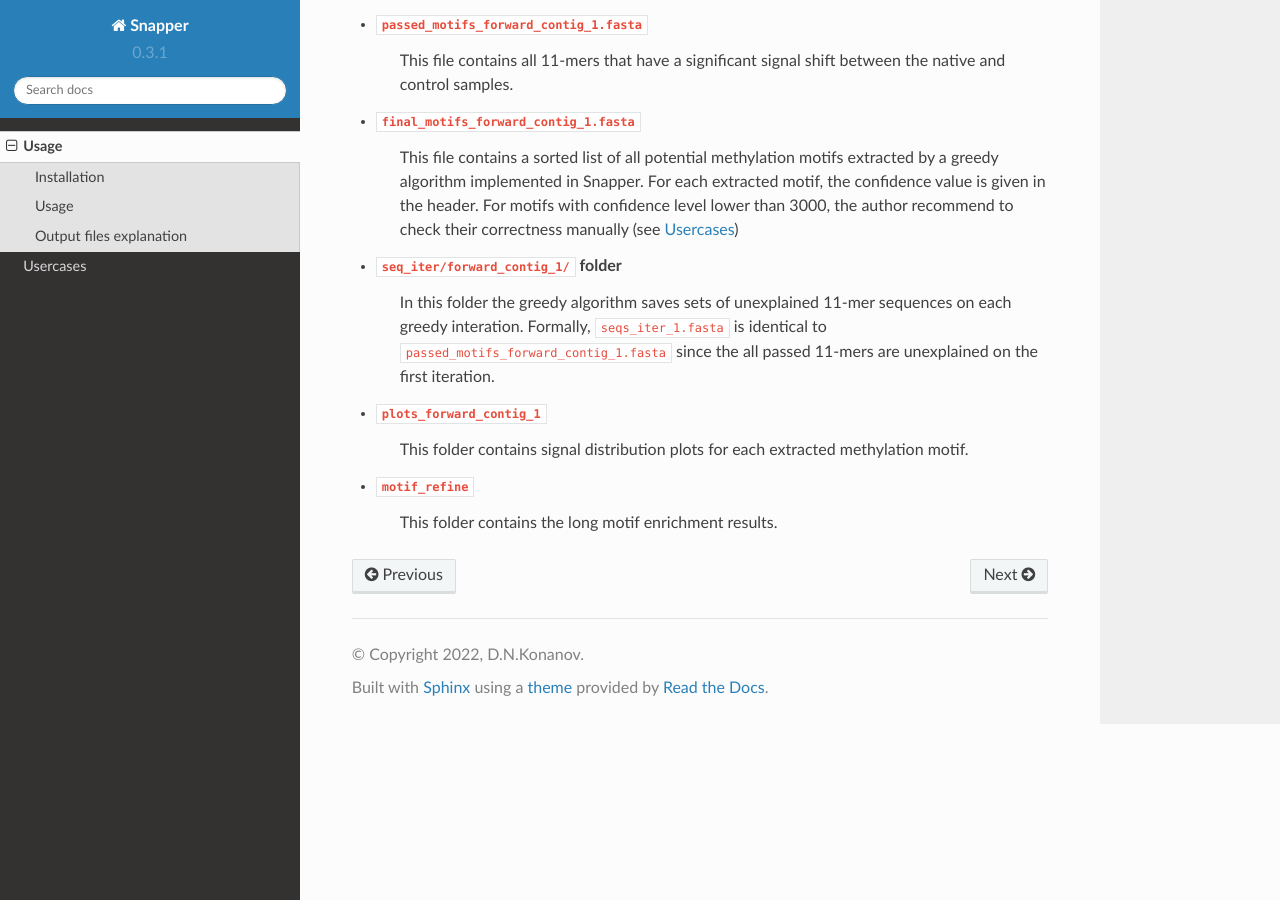
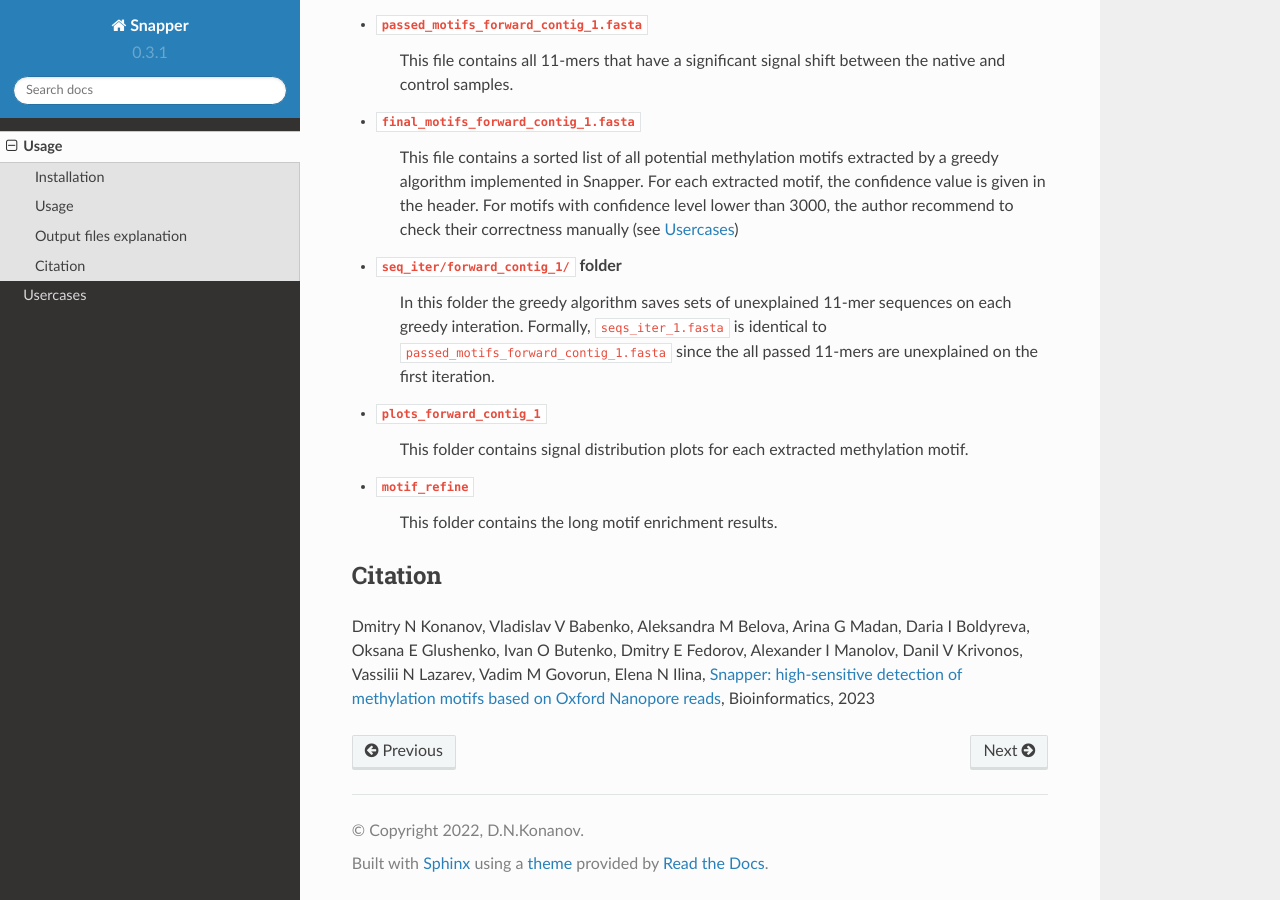
Before and after one commit to DNKonanov/snapper-man-test, a Sphinx documentation site: the page built from docs/source/usage.rst, in a window 1280 px wide and 900 px high, scrolled down 2276 px. Built offline with Sphinx 7.4.7 and the Read the Docs theme 2.0.0, drawn with Linux system fonts in a browser that asks for light colours.

Commit message:
add citation

```diff
--- a/docs/source/usage.rst
+++ b/docs/source/usage.rst
@@ -86,3 +86,9 @@ Let's consider forward strand of ``contig_1`` contig. The following files are ge
    This folder contains signal distribution plots for each extracted methylation motif.
 * ``motif_refine``
    This folder contains the long motif enrichment results.
+
+Citation
+--------
+
+Dmitry N Konanov, Vladislav V Babenko, Aleksandra M Belova, Arina G Madan, Daria I Boldyreva, Oksana E Glushenko, Ivan O Butenko, Dmitry E Fedorov, Alexander I Manolov, Danil V Krivonos,
+Vassilii N Lazarev, Vadim M Govorun, Elena N Ilina, `Snapper: high-sensitive detection of methylation motifs based on Oxford Nanopore reads <https://academic.oup.com/bioinformatics/advance-article/doi/10.1093/bioinformatics/btad702/7429397>`_, Bioinformatics, 2023
--- a/docs/source/usercases.rst
+++ b/docs/source/usercases.rst
@@ -171,7 +171,7 @@ Let's consider `Neisseria gonorrhoeae <https://trace.ncbi.nlm.nih.gov/Traces/ind
 
 During the analysis, Snapper identified NGCAN and NGGTGAN motifs as probably incomplete. In such cases, the algorithm tries to consider these motifs
 as TRD1 binding sites and performs an additional local motif enrichment in order to find potential TRD2 sequence. The results are written to ``motif_refine`` folder,
-where ``long_contexts.fasta`` file contains all genome contexts that seems to bring modification and contain the considered motif, and ``long_motif_variants.tsv`` file
+where ``long_contexts.fasta`` file contains all genome contexts that seem to bring modification and contain the considered motif, and ``long_motif_variants.tsv`` file
 contains the most over-represented long motif variants.
 
 Let's observe these results for NGCAN::
@@ -197,7 +197,7 @@ Let's observe these results for NGCAN::
     GCANNNNNNNNTGCNNT	100837.39703402991
     GCANNNNNNNNTGNC	100265.40043701489
 
-Again, here we have a number of variants and corresponding confidence levels (which are formally just chi-square statistics values). The GCANNNNNCNNTGC variant has the
+Again, here we have a number of variants and corresponding confidence levels (which are formally just chi-square statistics values). The GCANNNNNNNNTGC variant has the
 highest confidence level, but a more important thing that all other variants are quite close to it and generally describe the same pattern with some small deviations.
 So, the top variant being a consensus of this motif list is an actual long methylation site in *N. gonorrhoeae*.
 
@@ -280,7 +280,7 @@ Here, NCCTCCN, NGGNCCN, NGATCN, NCGCGN, RAACTCN, NCTACTN, NTGGCCAN, NCAGAAAN, NC
 a lot of sequences with confidence level lower than 500. If we consider graphical outputs for most these motifs we will not see a significant signal shifts but there is one more thing that helps to
 ensure that they are not actual motifs. According to REBASE, short methylation motifs 1) do not contain individual non-degenerate bases surrounded by 'N' and 2) should contain at least 4 non-'N' bases.
 Motifs NANGGTN, NCNGGTTN, NGGNCN, NCNTCN, NGANTN, NTNTCN do not satisfy the first rule, while NATAN do not satify the second rule so all these motifs should be removed. NGGATC is an occasionally
-appered submotif for GATC and should be removed too. GGTGC motif has the lowest confidence level but a stable signal shift in the NNNNNNGGTGCNNNN varant.
+appeared submotif for GATC and should be removed too. GGTGC motif has the lowest confidence level but a stable signal shift in the NNNNNNGGTGCNNNN varant.
 
 .. image:: images/TP_GGTGC.png
 
```
